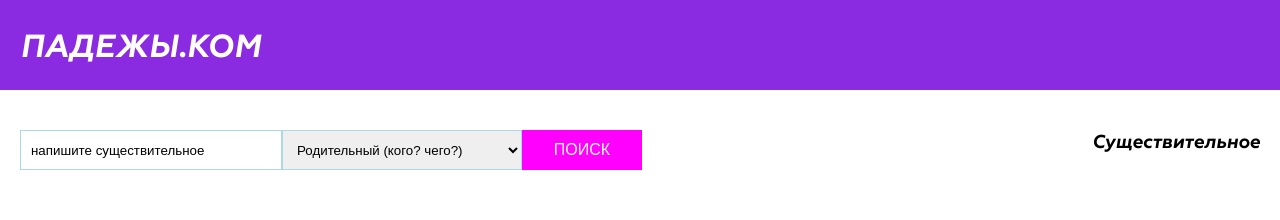
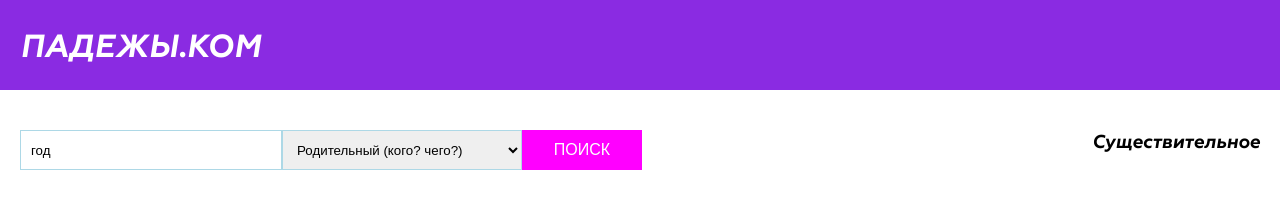
Before and after one commit to AntonChanin/padezgy, a React (Create React App) app: page / in a window 1280 px wide. Shown: the top 220 px of the page. Built offline with nearby package versions, Linux system fonts and the light colour scheme.

Commit message:
remove to placeholder

```diff
--- a/src/component/input/input.jsx
+++ b/src/component/input/input.jsx
@@ -9,6 +9,6 @@ export const Input = () => {
   }, [context, setContext]);
 
   return (
-    <input className='input' value={context?.value} onChange={handleChange()} />
+    <input className='input' value={context?.value} placeholder="напишите существительное" onChange={handleChange()} />
   )
 };
--- a/src/component/main/mainContext.js
+++ b/src/component/main/mainContext.js
@@ -3,7 +3,7 @@ import { createContext, useState } from 'react';
 export const MainContext = createContext();
 
 export const MainProvider = ({ children }) => {
-  const [context, setContext] = useState({ value: 'напишите существительное', returnValue: 'существительное', case: 'р'  });
+  const [context, setContext] = useState({ value: 'год', returnValue: 'существительное', case: 'р'  });
 
   return (
     <MainContext.Provider value={[context, setContext]}>
```
